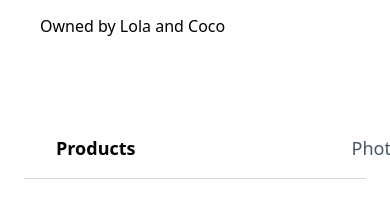
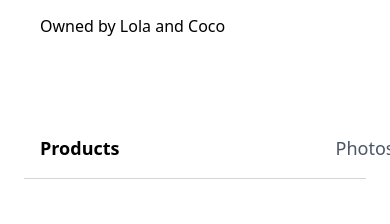
Before and after one commit to Atilola-code/coffee-shop, a Next.js app: page / in a window 390 px wide. Shown: the part 802-1026 px from the top of the page. Built offline with nearby package versions, Linux system fonts and the light colour scheme.

Commit message:
feat: style top bar layout on mobile

```diff
--- a/src/app/component/CoffeeMenu.tsx
+++ b/src/app/component/CoffeeMenu.tsx
@@ -42,7 +42,7 @@ export default function CoffeeMenu() {
   return (
     <div className='px-6'>
       <nav className='flex space-x-46 gap-8 text-lg font-medium mb-2 mt-24'>
-        <button className='pb-2 font-semibold md:ml-34 ml-8'>Products</button>
+        <button className='pb-2 font-semibold md:ml-32 ml-4'>Products</button>
         <button className='pb-2 text-gray-600 hover:text-black border-black'>Photos</button>
       </nav>
       <hr className='border-gray-300 mb-16'/>
```
